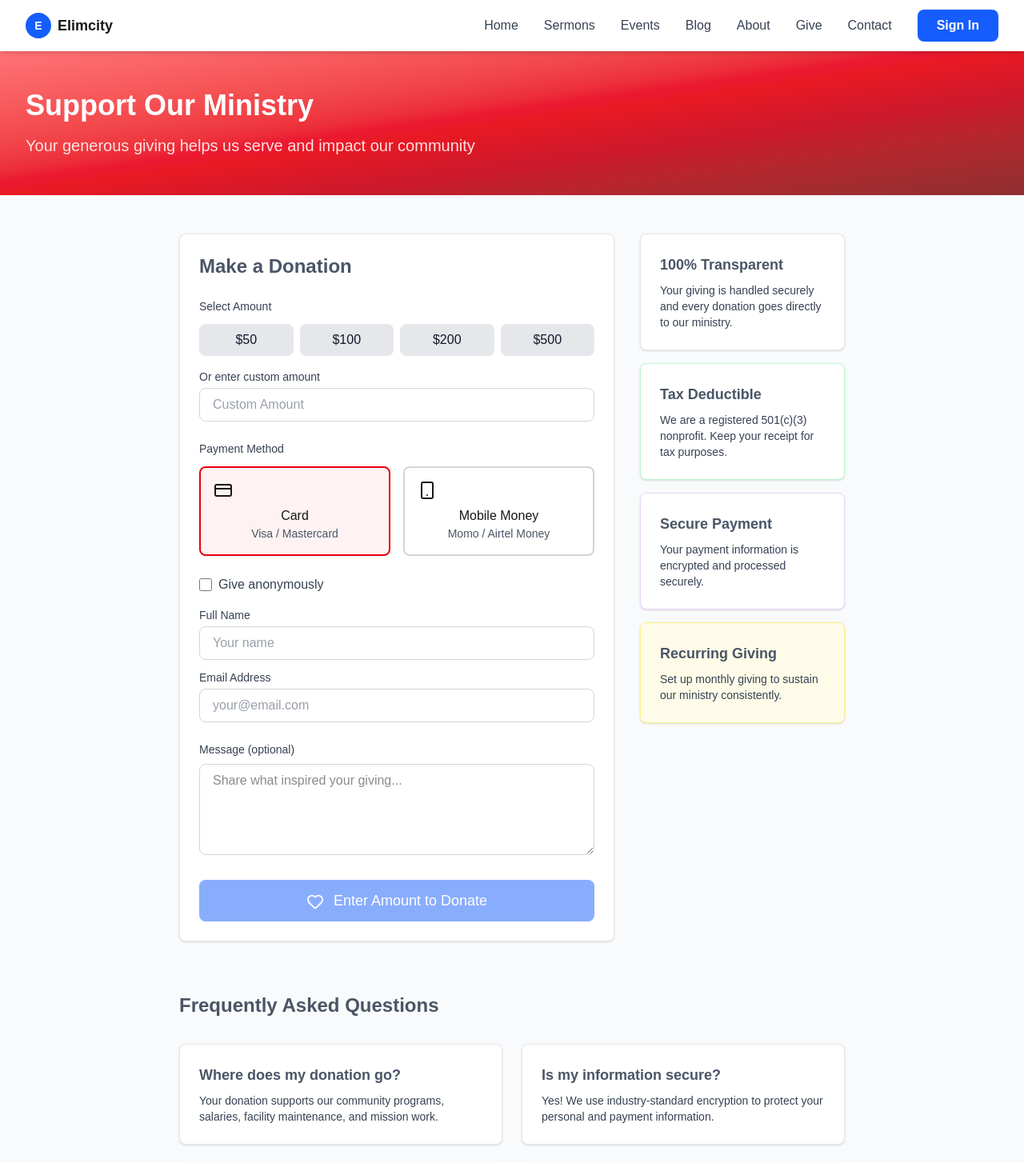
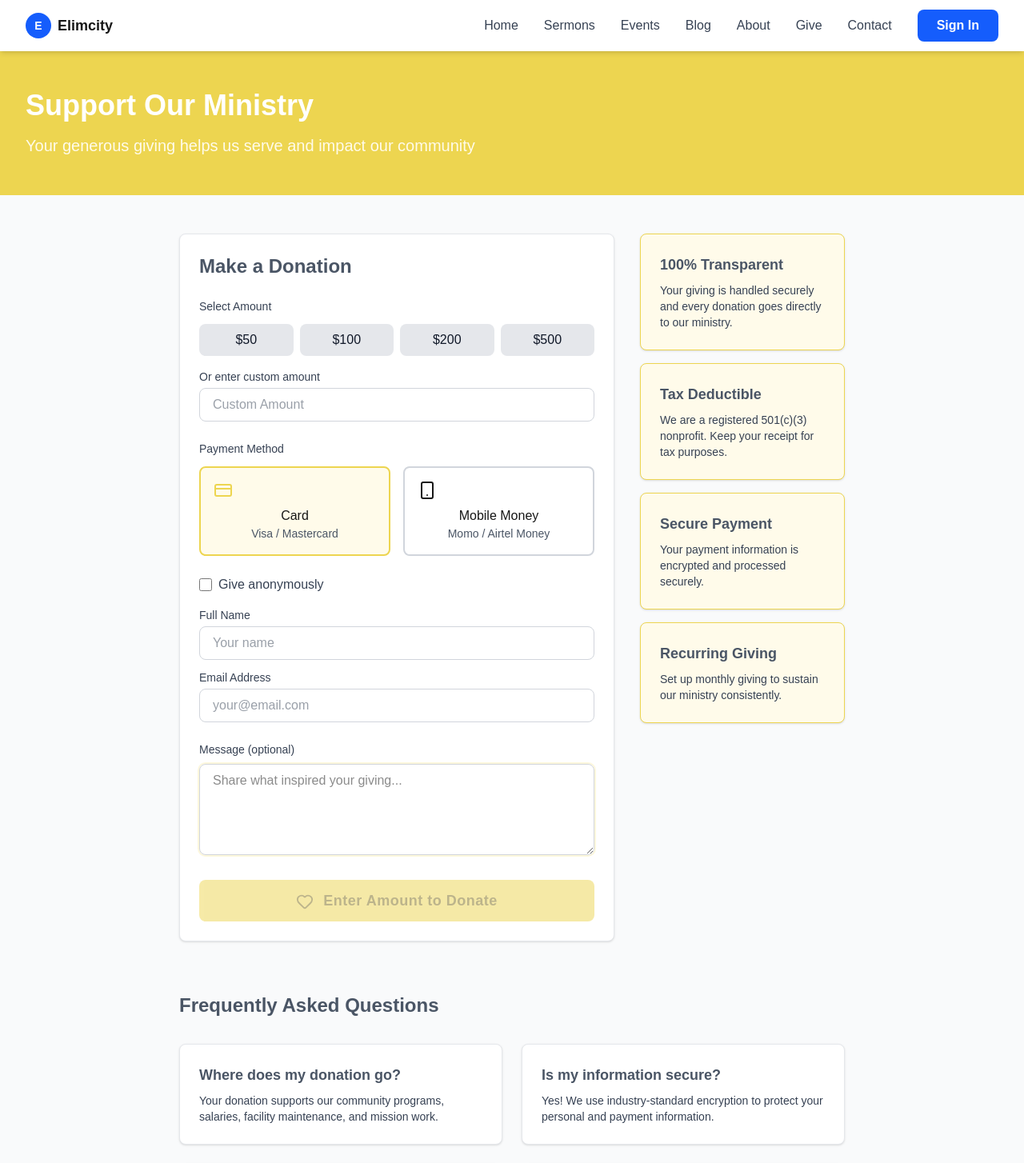
Before and after one commit to kayzredman/church-digital, a Next.js app: page /give in a window 1280 px wide. Shown: the top 1454 px of the page at 80% size. Built offline with nearby package versions, Linux system fonts and the light colour scheme; no server answers.

Commit message:
after minor patches to all pages

```diff
--- a/src/pages/about.tsx
+++ b/src/pages/about.tsx
@@ -48,12 +48,12 @@ export default function AboutPage() {
       {/* Header */}
       <div className="relative text-white py-12 overflow-hidden">
         {/* Gradient Background with Transparency */}
-        <div className="absolute inset-0 bg-gradient-to-br from-purple-400 via-purple-600 to-purple-900 opacity-90"></div>
+        <div className="absolute inset-0 opacity-90" style={{ background: 'linear-gradient(to bottom right, #C9A8E8, #B68BDB, #7B4FA2)' }}></div>
 
         {/* Content */}
         <div className="relative max-w-7xl mx-auto px-4 sm:px-6 lg:px-8">
-          <h1 className="text-4xl font-bold mb-4 text-gray-600">About Elimcity Throneroom</h1>
-          <p className="text-xl text-purple-100">
+          <h1 className="text-4xl font-bold mb-4">About Elimcity Throneroom</h1>
+          <p className="text-xl" style={{ color: '#E8D5F5' }}>
             Our story, vision, and commitment to serving our community
           </p>
         </div>
@@ -80,7 +80,7 @@ export default function AboutPage() {
                 community outreach programs, and various ministries designed to impact lives.
               </p>
             </div>
-            <div className="bg-gradient-to-br from-purple-400 to-purple-600 rounded-lg h-96"></div>
+            <div className="rounded-lg h-96" style={{ background: 'linear-gradient(to bottom right, #C9A8E8, #B68BDB)' }}></div>
           </div>
         </section>
 
@@ -92,7 +92,7 @@ export default function AboutPage() {
               const Icon = value.icon;
               return (
                 <Card key={idx} className="text-center hover:shadow-lg transition">
-                  <Icon size={48} className="text-purple-600 mx-auto mb-4" />
+                  <Icon size={48} className="mx-auto mb-4" style={{ color: '#B68BDB' }} />
                   <h3 className="font-bold text-lg mb-2 text-gray-600">{value.title}</h3>
                   <p className="text-gray-700 text-sm">{value.description}</p>
                 </Card>
@@ -107,9 +107,9 @@ export default function AboutPage() {
           <div className="grid md:grid-cols-3 gap-6">
             {team.map((member, idx) => (
               <Card key={idx} className="text-center">
-                <div className="w-32 h-32 bg-gradient-to-br from-purple-400 to-purple-600 rounded-full mx-auto mb-4"></div>
+                <div className="w-32 h-32 rounded-full mx-auto mb-4" style={{ background: 'linear-gradient(to bottom right, #C9A8E8, #B68BDB)' }}></div>
                 <h3 className="font-bold text-lg text-gray-600">{member.name}</h3>
-                <p className="text-purple-600 font-medium mb-3">{member.role}</p>
+                <p className="font-medium mb-3" style={{ color: '#B68BDB' }}>{member.role}</p>
                 <p className="text-gray-700 text-sm">{member.bio}</p>
               </Card>
             ))}
@@ -138,7 +138,7 @@ export default function AboutPage() {
                 description: 'Building deep connections and discipleship in smaller communities',
               },
             ].map((ministry, idx) => (
-              <Card key={idx} className="border-l-4 border-purple-600">
+              <Card key={idx} className="border-l-4" style={{ borderLeftColor: '#B68BDB' }}>
                 <h3 className="font-bold text-lg mb-2 text-gray-600">{ministry.title}</h3>
                 <p className="text-gray-700">{ministry.description}</p>
               </Card>
--- a/src/pages/give.tsx
+++ b/src/pages/give.tsx
@@ -34,12 +34,11 @@ export default function GivePage() {
       {/* Header */}
       <div className="relative text-white py-12 overflow-hidden">
         {/* Gradient Background with Transparency */}
-        <div className="absolute inset-0 bg-gradient-to-br from-red-400 via-red-600 to-red-900 opacity-90"></div>
-
+        <div className="absolute inset-0" style={{ background: '#EDD550' }}></div>
         {/* Content */}
         <div className="relative max-w-7xl mx-auto px-4 sm:px-6 lg:px-8">
           <h1 className="text-4xl font-bold mb-4">Support Our Ministry</h1>
-          <p className="text-xl text-red-100">
+          <p className="text-xl" style={{ color: '#FFFBEA' }}>
             Your generous giving helps us serve and impact our community
           </p>
         </div>
@@ -65,9 +64,10 @@ export default function GivePage() {
                       onClick={() => setAmount(quickAmount.toString())}
                       className={`py-2 px-3 rounded-lg font-medium transition ${
                         amount === quickAmount.toString()
-                          ? 'bg-red-600 text-white'
+                          ? ''
                           : 'bg-gray-200 text-gray-900 hover:bg-gray-300'
                       }`}
+                      style={amount === quickAmount.toString() ? { background: '#EDD550', color: '#7B6B1A' } : {}}
                     >
                       ${quickAmount}
                     </button>
@@ -92,11 +92,12 @@ export default function GivePage() {
                     onClick={() => setPaymentMethod('stripe')}
                     className={`p-4 border-2 rounded-lg transition ${
                       paymentMethod === 'stripe'
-                        ? 'border-red-600 bg-red-50'
+                        ? ''
                         : 'border-gray-300 hover:border-gray-400'
                     }`}
+                    style={paymentMethod === 'stripe' ? { borderColor: '#EDD550', background: '#FFFBEA' } : {}}
                   >
-                    <CreditCard size={24} className="mb-2" />
+                    <CreditCard size={24} className="mb-2" style={paymentMethod === 'stripe' ? { color: '#EDD550' } : {}} />
                     <p className="font-medium">Card</p>
                     <p className="text-sm text-gray-600">Visa / Mastercard</p>
                   </button>
@@ -104,11 +105,12 @@ export default function GivePage() {
                     onClick={() => setPaymentMethod('paystack')}
                     className={`p-4 border-2 rounded-lg transition ${
                       paymentMethod === 'paystack'
-                        ? 'border-red-600 bg-red-50'
+                        ? ''
                         : 'border-gray-300 hover:border-gray-400'
                     }`}
+                    style={paymentMethod === 'paystack' ? { borderColor: '#EDD550', background: '#FFFBEA' } : {}}
                   >
-                    <Smartphone size={24} className="mb-2" />
+                    <Smartphone size={24} className="mb-2" style={paymentMethod === 'paystack' ? { color: '#EDD550' } : {}} />
                     <p className="font-medium">Mobile Money</p>
                     <p className="text-sm text-gray-600">Momo / Airtel Money</p>
                   </button>
@@ -156,7 +158,8 @@ export default function GivePage() {
                   placeholder="Share what inspired your giving..."
                   value={message}
                   onChange={(e) => setMessage(e.target.value)}
-                  className="w-full px-4 py-2 border border-gray-300 rounded-lg focus:outline-none focus:ring-2 focus:ring-red-600"
+                  className="w-full px-4 py-2 border border-gray-300 rounded-lg focus:outline-none focus:ring-2"
+                  style={{ boxShadow: '0 0 0 2px #EDD55033' }}
                   rows={4}
                 />
               </div>
@@ -164,39 +167,40 @@ export default function GivePage() {
               {/* Submit */}
               <Button
                 className="w-full py-3 text-lg font-bold"
+                style={{ background: '#EDD550', color: '#7B6B1A' }}
                 onClick={handleDonate}
                 disabled={!amount}
               >
-                <Heart size={22} className="inline mr-3" />
-                {amount ? `Complete Donation of $${amount}` : 'Enter Amount to Donate'}
+                <Heart size={22} className="inline mr-3" style={{ color: '#7B6B1A' }} />
+                {amount ? `Complete Donation of $${amount}` : <span style={{ fontWeight: 900, letterSpacing: '0.5px' }}>Enter Amount to Donate</span>}
               </Button>
             </Card>
           </div>
 
           {/* Info Cards */}
           <div className="space-y-4">
-            <Card className="bg-blue-50 border-blue-200">
+            <Card className="" style={{ background: '#FFFBEA', borderColor: '#EDD550' }}>
               <h3 className="font-bold text-lg mb-2 text-gray-600">100% Transparent</h3>
               <p className="text-sm text-gray-700">
                 Your giving is handled securely and every donation goes directly to our ministry.
               </p>
             </Card>
 
-            <Card className="bg-green-50 border-green-200">
+            <Card className="" style={{ background: '#FFFBEA', borderColor: '#EDD550' }}>
               <h3 className="font-bold text-lg mb-2 text-gray-600">Tax Deductible</h3>
               <p className="text-sm text-gray-700">
                 We are a registered 501(c)(3) nonprofit. Keep your receipt for tax purposes.
               </p>
             </Card>
 
-            <Card className="bg-purple-50 border-purple-200">
+            <Card className="" style={{ background: '#FFFBEA', borderColor: '#EDD550' }}>
               <h3 className="font-bold text-lg mb-2 text-gray-600">Secure Payment</h3>
               <p className="text-sm text-gray-700">
                 Your payment information is encrypted and processed securely.
               </p>
             </Card>
 
-            <Card className="bg-yellow-50 border-yellow-200">
+            <Card className="" style={{ background: '#FFFBEA', borderColor: '#EDD550' }}>
               <h3 className="font-bold text-lg mb-2 text-gray-600">Recurring Giving</h3>
               <p className="text-sm text-gray-700">
                 Set up monthly giving to sustain our ministry consistently.
--- a/src/pages/index.tsx
+++ b/src/pages/index.tsx
@@ -42,7 +42,7 @@ export default function Home() {
       {/* Hero Section */}
       <section className="relative text-white py-32 overflow-hidden">
         {/* Gradient Background with Transparency */}
-        <div className="absolute inset-0 bg-gradient-to-br from-blue-400 via-blue-600 to-blue-900 opacity-90"></div>
+        <div className="absolute inset-0 bg-linear-to-br from-blue-400 via-blue-600 to-blue-900 opacity-90"></div>
 
         {/* Content */}
         <div className="relative max-w-7xl mx-auto px-4 sm:px-6 lg:px-8">
@@ -123,13 +123,13 @@ export default function Home() {
             {latestSermons.length > 0 ? (
               latestSermons.map((sermon) => (
                 <Card key={sermon.id} hoverable>
-                  <div className="aspect-video bg-gray-200 rounded-lg mb-4 flex items-center justify-center">
-                    <Music size={48} className="text-gray-400" />
+                  <div className="aspect-video bg-linear-to-br from-blue-400 to-blue-600 rounded-lg mb-4 flex items-center justify-center">
+                    <Music size={48} className="text-white opacity-50" />
                   </div>
                   <h3 className="font-bold text-lg mb-2">{sermon.title}</h3>
                   <p className="text-gray-600 text-sm mb-1 font-semibold">👤 {sermon.speaker}</p>
                   <p className="text-gray-500 text-xs mb-4">📅 {new Date(sermon.date).toLocaleDateString()} • ⏱️ {sermon.duration} min</p>
-                  <Button variant="secondary" className="w-full font-semibold">
+                  <Button variant="primary" className="w-full font-semibold">
                     <Music size={16} className="inline mr-2" />
                     Play Sermon
                   </Button>
@@ -157,10 +157,10 @@ export default function Home() {
             {upcomingEvents.length > 0 ? (
               upcomingEvents.map((event) => (
                 <Card key={event.id} className="flex gap-6">
-                  <div className="w-32 h-32 bg-gradient-to-br from-green-400 to-green-600 rounded-lg flex-shrink-0 flex items-center justify-center">
+                  <div className="w-32 h-32 bg-linear-to-br from-green-400 to-green-600 rounded-lg shrink-0 flex items-center justify-center">
                     <Calendar size={48} className="text-white opacity-30" />
                   </div>
-                  <div className="flex-grow">
+                  <div className="grow">
                     <h3 className="font-bold text-lg mb-3">{event.title}</h3>
                     <div className="flex items-center text-gray-700 font-semibold mb-2 text-sm">
                       <Calendar size={16} className="mr-2 text-green-600" />
```
Also changed, not shown: src/pages/contact.tsx (+10 -9 lines).
